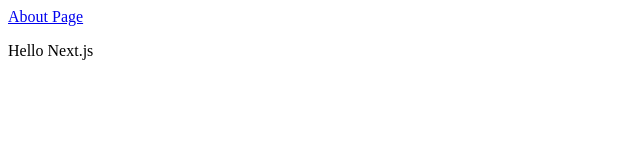
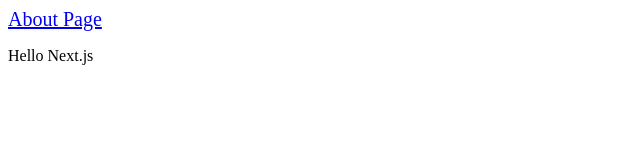
Before and after one commit to JustinSHong/hello-next, a Next.js app: page / in a window 1280 px wide. Shown: the top 160 px of the page, without its empty margins (0-640 px from the left). Built offline with nearby package versions, Linux system fonts and the light colour scheme.

Commit message:
styled the link to about page

```diff
--- a/pages/index.js
+++ b/pages/index.js
@@ -3,7 +3,7 @@ import Link from "next/link"; // supports client side routing
 const Index = () => (
     <div>
         <Link href="/about">
-            <a>About Page</a>
+            <a style={{ fontSize: 20 }}>About Page</a>
         </Link>
         <p>Hello Next.js</p>
     </div>
```
